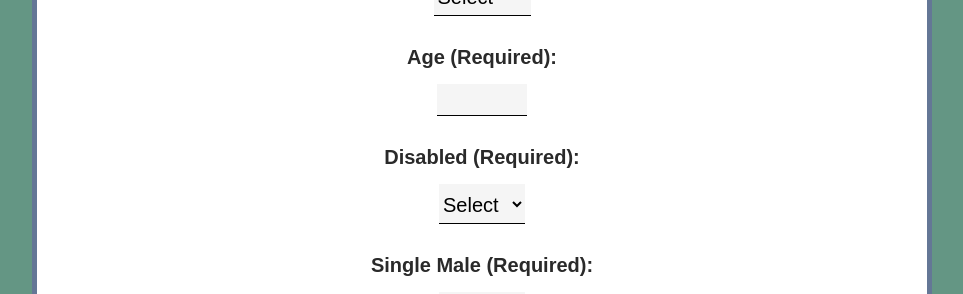
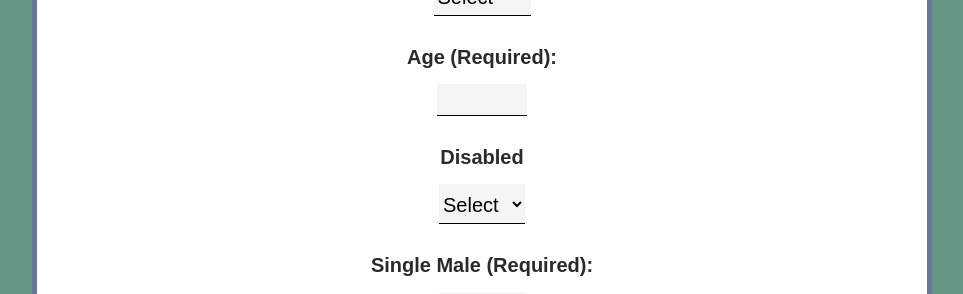
Before and after one commit to brinkbrink/FWCCN, a React (Create React App) app in the folder client/: page / in a window 1280 px wide. Shown: the part 860-1154 px from the top of the page, without its empty margins (158-1121 px from the left). Built offline with nearby package versions, Linux system fonts and the light colour scheme.

Commit message:
form section component

```diff
--- a/client/src/components/SubmitForm.js
+++ b/client/src/components/SubmitForm.js
@@ -11,6 +11,25 @@ function SubmitCategory({ category }) {
   </label>
   );
 }
+
+function SelectInput({ setter, label, value }) {
+  const handleChange = (e) => setter(e.target.value)
+  return (
+  <div>
+      <label className="submit-label">{ label }</label>
+          <select
+            className="submit-input"
+            value={ value }
+            onChange={ handleChange }
+          >
+            <option value={null}>Select</option>
+            <option value="Yes">Yes</option>
+            <option value="No">No</option>
+          </select>
+  </div>
+  );
+}
+
 
 function SubmitForm() {
   const [appDate, setAppDate] = useState("");
@@ -372,16 +391,19 @@ function SubmitForm() {
             />
           </div>{" "}
           {/* End age section */}
+          {/*
           <label className="submit-label">Disabled (Required):</label>
           <select
             className="submit-input"
-            value={disabled}
-            onChange={(e) => setDisabled(e.target.value)}
+            value={ disabled }
+            onChange= {(e) => setDisabled(e.target.value)}
           >
             <option value={null}>Select</option>
             <option value="Yes">Yes</option>
             <option value="No">No</option>
           </select>
+                  */}
+          <SelectInput setter={setDisabled} label="Disabled" value={disabled} />
           <label className="submit-label">Single Male (Required):</label>
           <select
             className="submit-input"
@@ -1426,4 +1448,6 @@ function SubmitForm() {
   );
 }
 
+
+
 export default SubmitForm;
```
